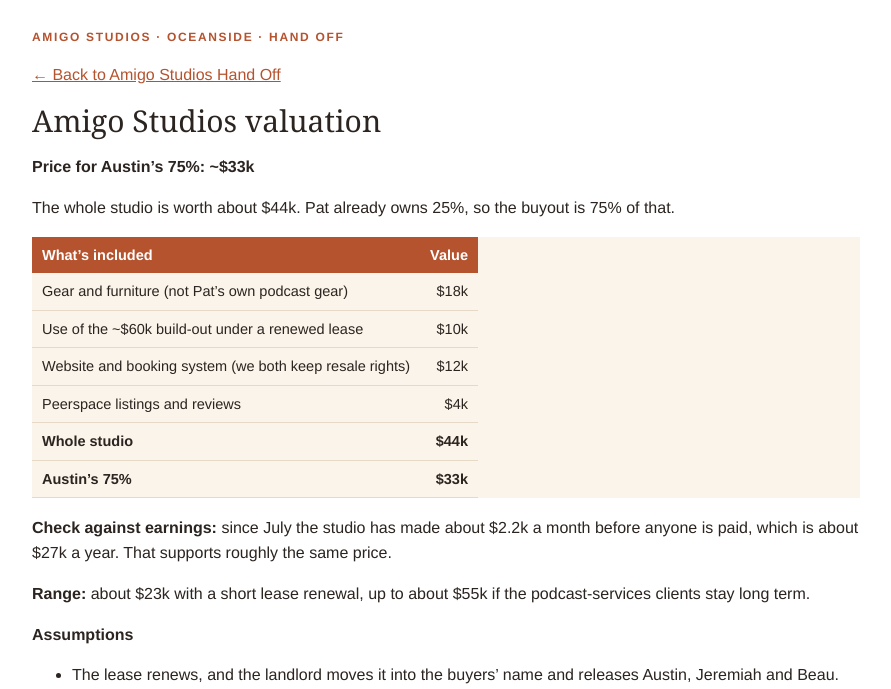
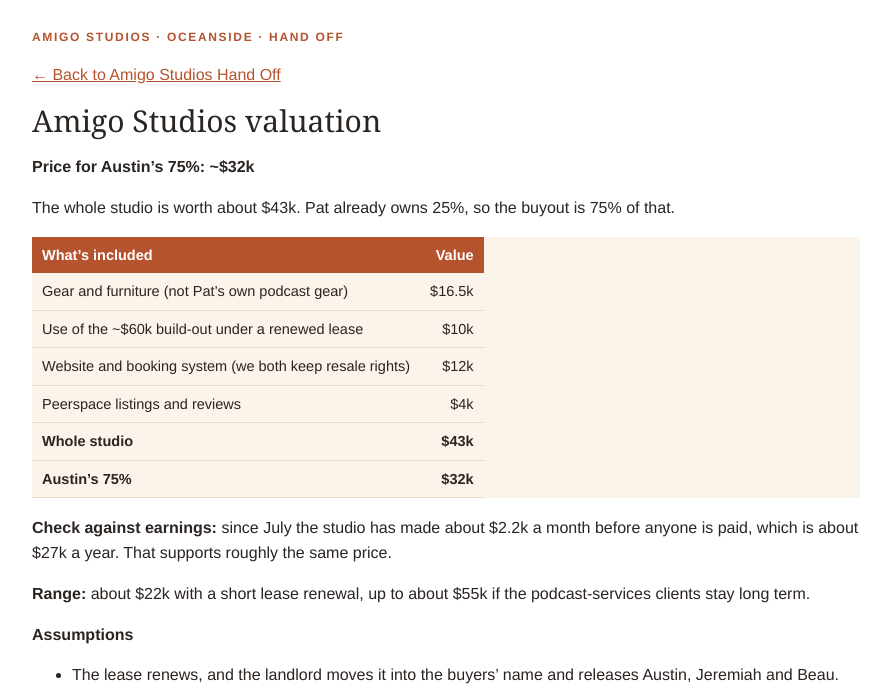
Before and after one commit to amigostudios/amigo-handoff, a Jekyll site: the page built from valuation.md, in a window 1280 px wide. Shown: the top 689 px of the page, without its empty margins (194-1085 px from the left). Built offline with Jekyll 4.4.1, drawn with Linux system fonts in a browser that asks for light colours.

Commit message:
Valuation: furniture at real cost (~$32k for the 75%)
Co-Authored-By: Claude Opus 5.5 <noreply@anthropic.com>

```diff
--- a/valuation.md
+++ b/valuation.md
@@ -7,22 +7,22 @@ permalink: /valuation/
 
 # Amigo Studios valuation
 
-**Price for Austin's 75%: ~$33k**
+**Price for Austin's 75%: ~$32k**
 
-The whole studio is worth about $44k. Pat already owns 25%, so the buyout is 75% of that.
+The whole studio is worth about $43k. Pat already owns 25%, so the buyout is 75% of that.
 
 | What's included | Value |
 |---|---:|
-| Gear and furniture (not Pat's own podcast gear) | $18k |
+| Gear and furniture (not Pat's own podcast gear) | $16.5k |
 | Use of the ~$60k build-out under a renewed lease | $10k |
 | Website and booking system (we both keep resale rights) | $12k |
 | Peerspace listings and reviews | $4k |
-| **Whole studio** | **$44k** |
-| **Austin's 75%** | **$33k** |
+| **Whole studio** | **$43k** |
+| **Austin's 75%** | **$32k** |
 
 **Check against earnings:** since July the studio has made about $2.2k a month before anyone is paid, which is about $27k a year. That supports roughly the same price.
 
-**Range:** about $23k with a short lease renewal, up to about $55k if the podcast-services clients stay long term.
+**Range:** about $22k with a short lease renewal, up to about $55k if the podcast-services clients stay long term.
 
 **Assumptions**
 - The lease renews, and the landlord moves it into the buyers' name and releases Austin, Jeremiah and Beau.
```
Also changed, not shown: 1 other file.
